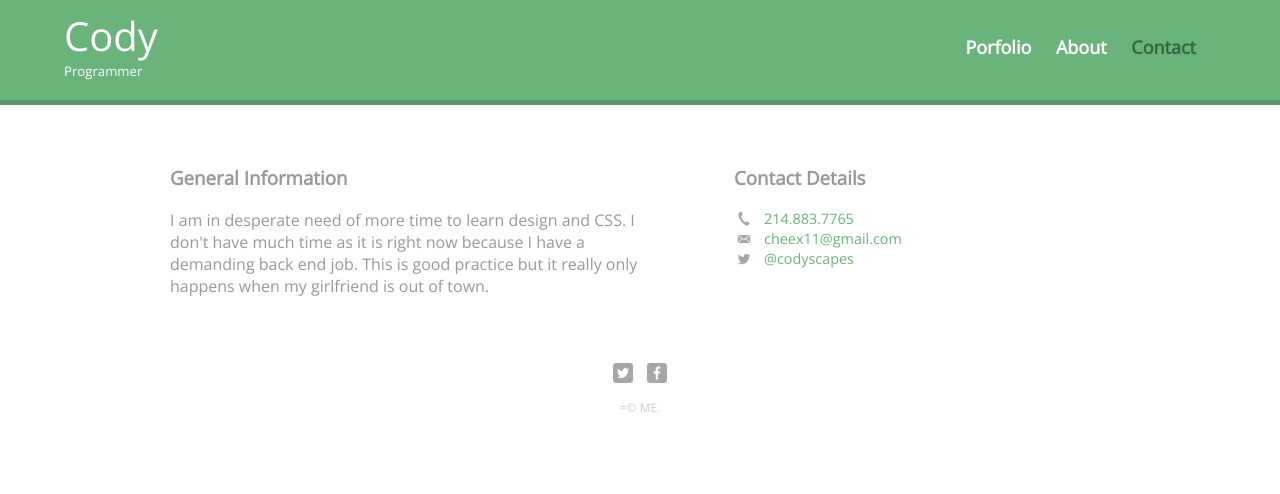
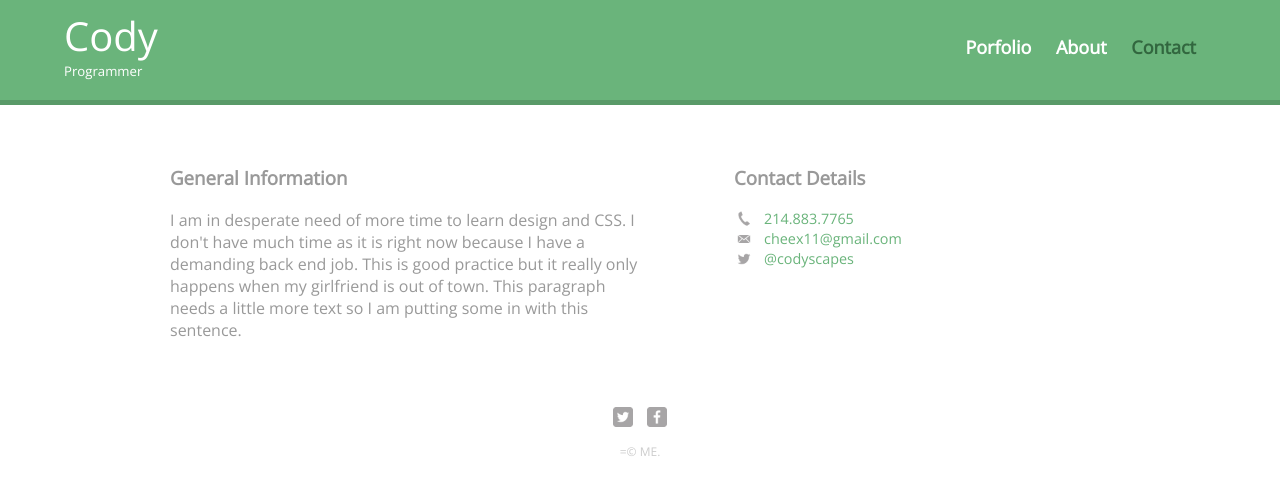
Before and after one commit to Cheex11/cont_edu, a plain HTML site: page TH/HTML_basics/contact.html in a window 1280 px wide. Drawn offline with nearby package versions, Linux system fonts and the light colour scheme.

Commit message:
Added a quick sentence for testing.
This is a lousy commit.

```diff
--- a/TH/HTML_basics/contact.html
+++ b/TH/HTML_basics/contact.html
@@ -27,7 +27,7 @@
 		<div id="wrapper">
 			<section id="primary">
 					<h3>General Information</h3>
-					<p>I am in desperate need of more time to learn design and CSS.  I don't have much time as it is right now because I have a demanding back end job.  This is good practice but it really only happens when my girlfriend is out of town.</p>
+					<p>I am in desperate need of more time to learn design and CSS.  I don't have much time as it is right now because I have a demanding back end job.  This is good practice but it really only happens when my girlfriend is out of town. This paragraph needs a little more text so I am putting some in with this sentence.</p>
 			</section>
 
 			<section id="secondary">
```
